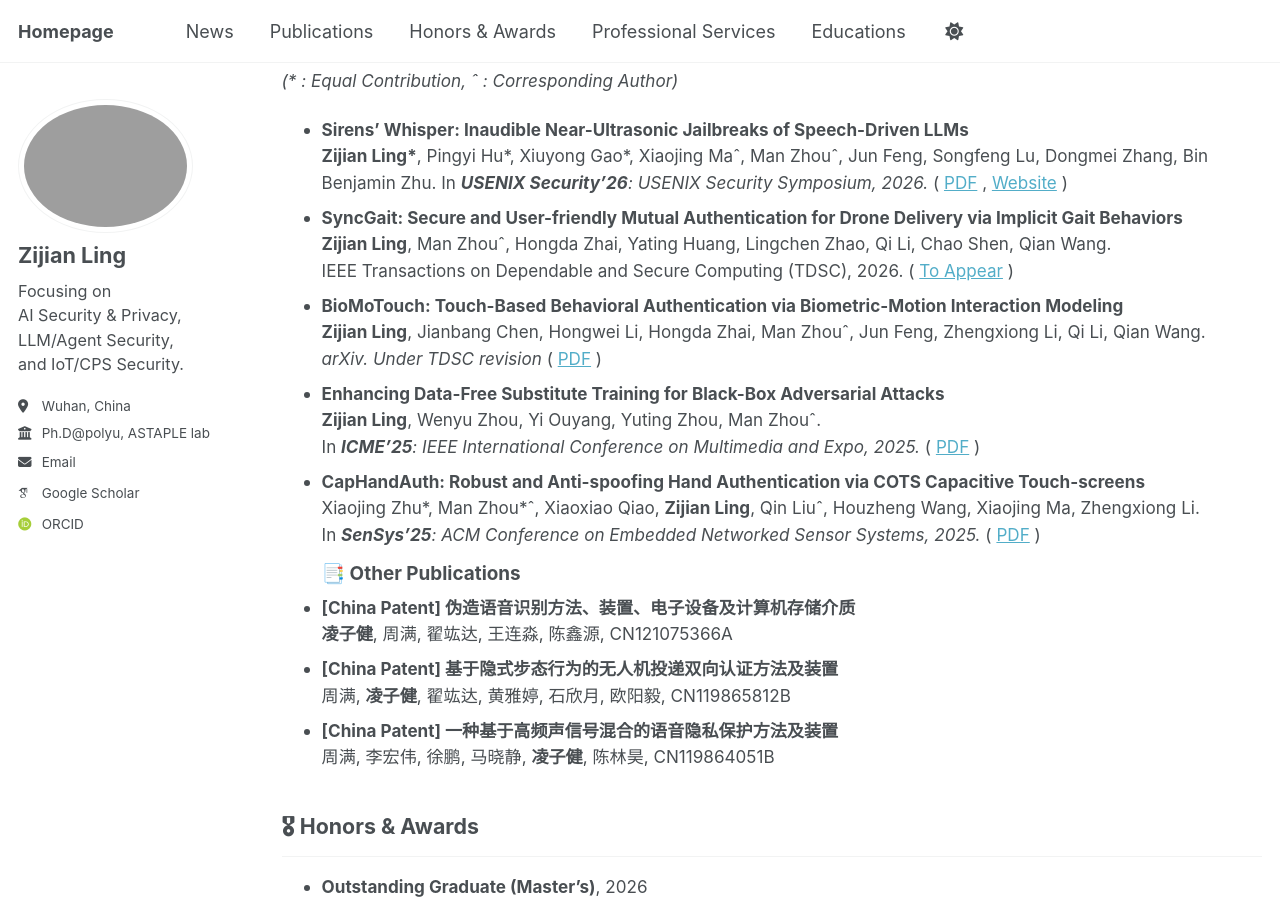
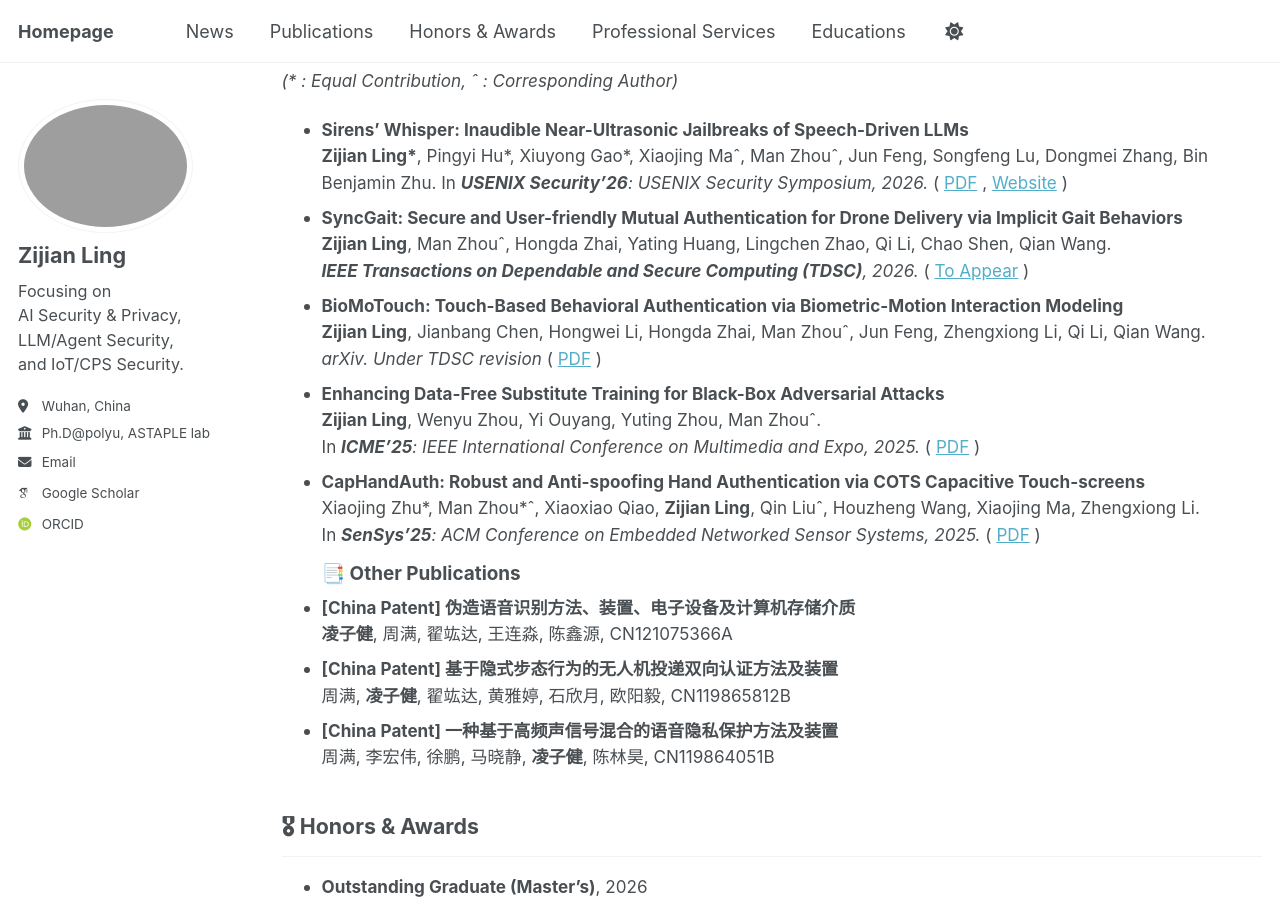
Before and after one commit to ZijianLing/ZijianLing.github.io, a Jekyll site: the page built from _pages/about.md, in a window 1280 px wide and 900 px high, scrolled down 797 px. Built offline with Jekyll 4.4.1, drawn with Linux system fonts in a browser that asks for light colours; some web fonts are replaced; a script bundle is joined from its source files by our own code; library files that are not in the unit come from our copies.

```diff
--- a/_pages/about.md
+++ b/_pages/about.md
@@ -53,7 +53,7 @@ My research interests lie in **Embodied AI Security and IoT/CPS Security, with a
   In ***USENIX Security'26**: USENIX Security Symposium, 2026.* ( [PDF](https://www.usenix.org/system/files/conference/usenixsecurity26/sec26_prepub_ling.pdf) , [Website](https://swhisper-jailbreak.github.io/) )
 - **SyncGait: Secure and User-friendly Mutual Authentication for Drone Delivery via Implicit Gait Behaviors**
   **Zijian Ling**, Man Zhouˆ, Hongda Zhai, Yating Huang, Lingchen Zhao, Qi Li, Chao Shen, Qian Wang.
-  IEEE Transactions on Dependable and Secure Computing (TDSC), 2026. ( [To Appear](https://arxiv.org/pdf/2512.23778) )
+  ***IEEE Transactions on Dependable and Secure Computing (TDSC)**, 2026.* ( [To Appear](https://arxiv.org/pdf/2512.23778) )
 - **BioMoTouch: Touch-Based Behavioral Authentication via Biometric-Motion Interaction Modeling**
   **Zijian Ling**, Jianbang Chen, Hongwei Li, Hongda Zhai, Man Zhouˆ, Jun Feng, Zhengxiong Li, Qi Li, Qian Wang.
   *arXiv. Under TDSC revision* ( [PDF](https://arxiv.org/abs/2604.07071) )
```
